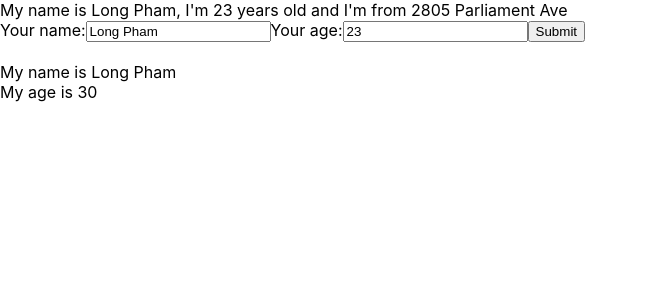
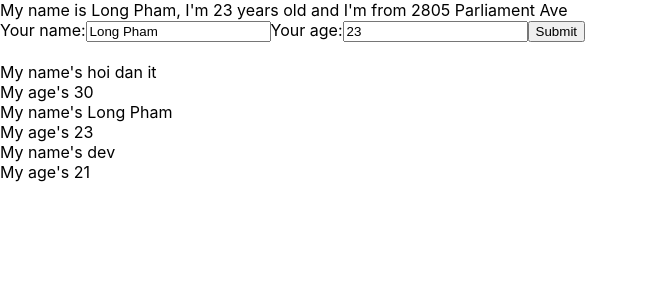
Before and after one commit to longpdev/test-demo-react, a React (Create React App) app: page / in a window 1280 px wide. Shown: the top 300 px of the page, without its empty margins (0-648 px from the left). Built offline with nearby package versions, Linux system fonts and the light colour scheme.

Commit message:
React loop/map/key prop

```diff
--- a/src/components/DisplayInfo.js
+++ b/src/components/DisplayInfo.js
@@ -1,15 +1,26 @@
 import React from "react";
 
 class DisplayInfo extends React.Component {
+
+
     render() {
+
         //destructuring array/object
-        const { age, name } = this.props; //object
-        const myInfo = ['ab', 'c', 'c'];
+        const { listUsers } = this.props; //object
+        console.log(listUsers)
         return (
             //prop -> property
-            <div>
-                <div>My name is {name}</div>
-                <div>My age is {age}</div>
+            <div >
+                {
+                    listUsers.map((user) => {
+                        return (
+                            <div key={user.id}>
+                                <div> My name's {user.name}</div>
+                                <div> My age's {user.age}</div>
+                            </div>
+                        )
+                    })
+                }
             </div>
         )
     }
--- a/src/components/MyComponent.js
+++ b/src/components/MyComponent.js
@@ -4,16 +4,23 @@ import UserInfo from './UserInfo';
 
 class MyComponent extends React.Component {
 
-
+    state = {
+        listUsers: [
+            { id: 1, name: "hoi dan it", age: "30" },
+            { id: 2, name: "Long Pham", age: "23" },
+            { id: 3, name: "dev", age: "21" }
+        ]
+    }
     //jsx
     render() {
 
         return (
             <div>
-
                 <UserInfo />
                 <br></br>
-                <DisplayInfo name="Long Pham" age="30" />
+
+
+                <DisplayInfo listUsers={this.state.listUsers} />
             </div>
         )
     }
```
